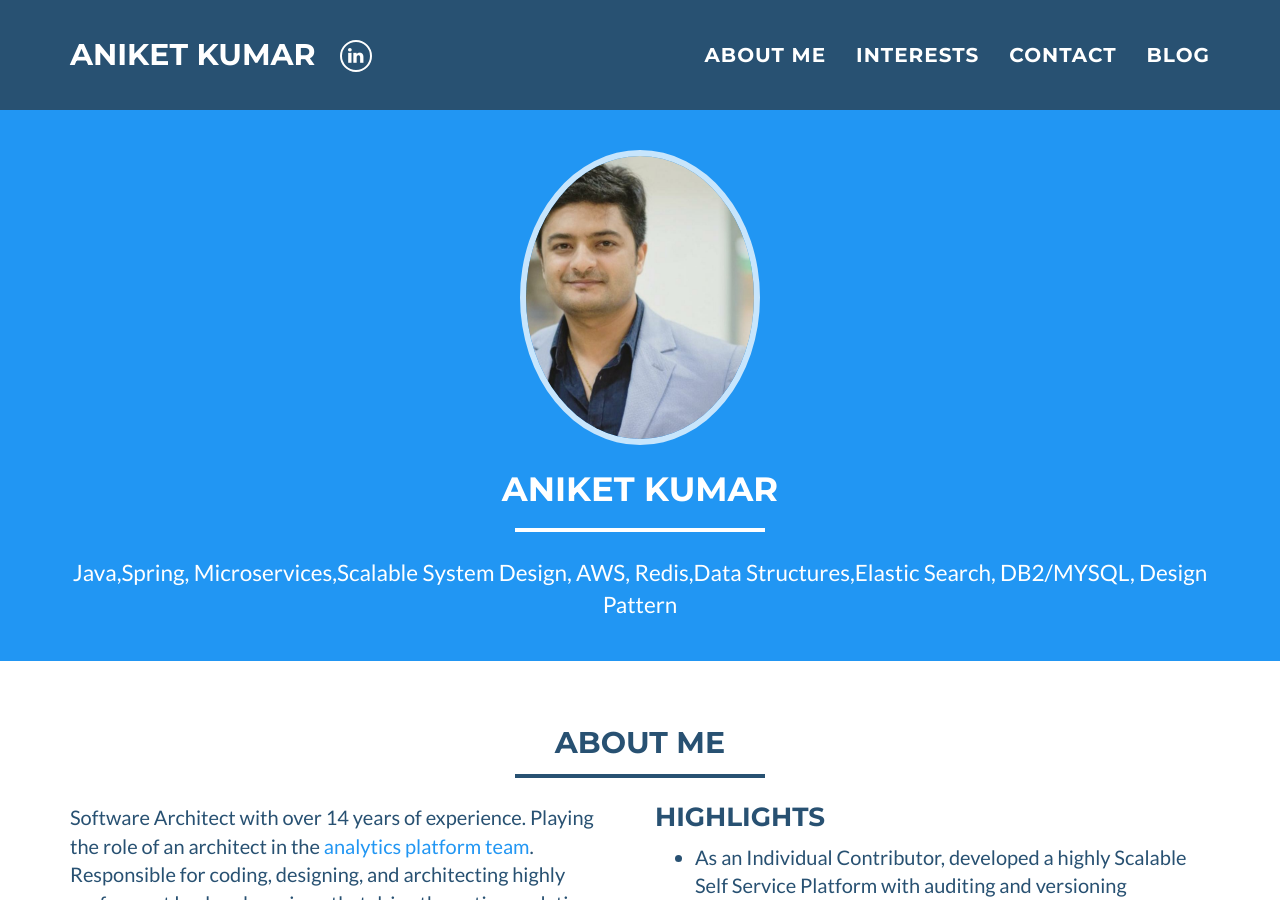
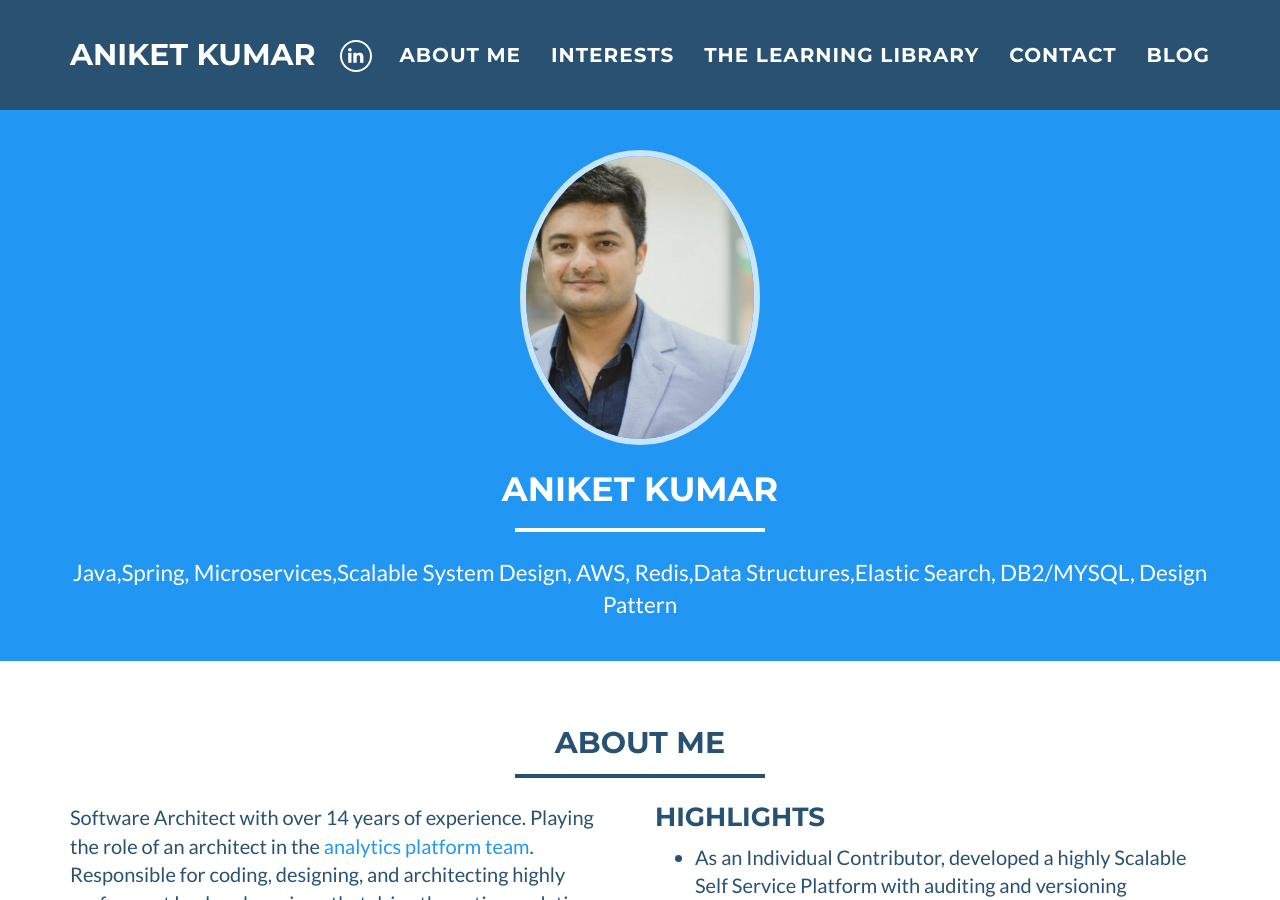
Before and after one commit to 007aniketkumar/007aniketkumar.github.io, a Jekyll site: the page built from index.html, in a window 1280 px wide and 900 px high. Built offline with Jekyll 4.4.1, drawn with Linux system fonts in a browser that asks for light colours.

Commit message:
Update default.html

```diff
--- a/_layouts/default.html
+++ b/_layouts/default.html
@@ -60,6 +60,9 @@
                    </li>
                    <li class="page-scroll">
                        <a href="#interests">Interests</a>
+                   </li>
+                   <li class="page-scroll">
+                       <a href="#reading_list">The Learning Library</a>
                    </li>
                    <li class="page-scroll">
                        <a href="#contact">Contact</a>
```
